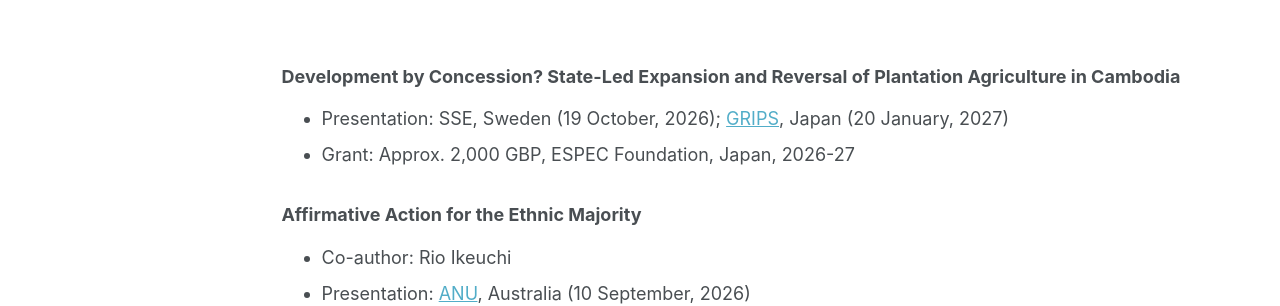
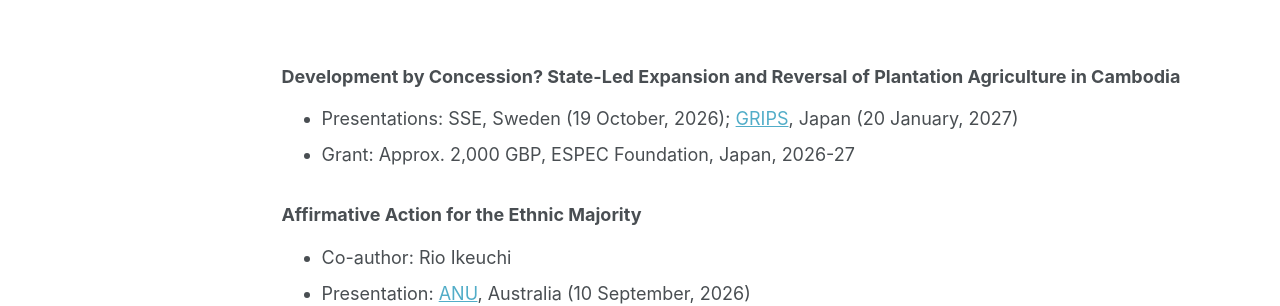
Before and after one commit to Kotaro-Fujisaki/kotaro-fujisaki.github.io, a Jekyll site: the page built from _pages/publications.md, in a window 1280 px wide and 900 px high, scrolled down 796 px. Shown: the part 152-458 px from the top of the window. Built offline with Jekyll 4.4.1, drawn with Linux system fonts in a browser that asks for light colours.

Commit message:
Correct presentation format in publications.md
Signed-off-by: Kotaro-Fujisaki <163865887+Kotaro-Fujisaki@users.noreply.github.com>

```diff
--- a/_pages/publications.md
+++ b/_pages/publications.md
@@ -46,7 +46,7 @@ author_profile: false
 <br>
 
 ### Development by Concession? State-Led Expansion and Reversal of Plantation Agriculture in Cambodia
-* Presentation: SSE, Sweden (19 October, 2026); <a href="https://sites.google.com/view/gripsseminar/" target="_blank" rel="noopener">GRIPS</a>, Japan (20 January, 2027)
+* Presentations: SSE, Sweden (19 October, 2026); <a href="https://sites.google.com/view/gripsseminar/" target="_blank" rel="noopener">GRIPS</a>, Japan (20 January, 2027)
 * Grant: Approx. 2,000 GBP, ESPEC Foundation, Japan, 2026-27
 
 ### Affirmative Action for the Ethnic Majority
```
